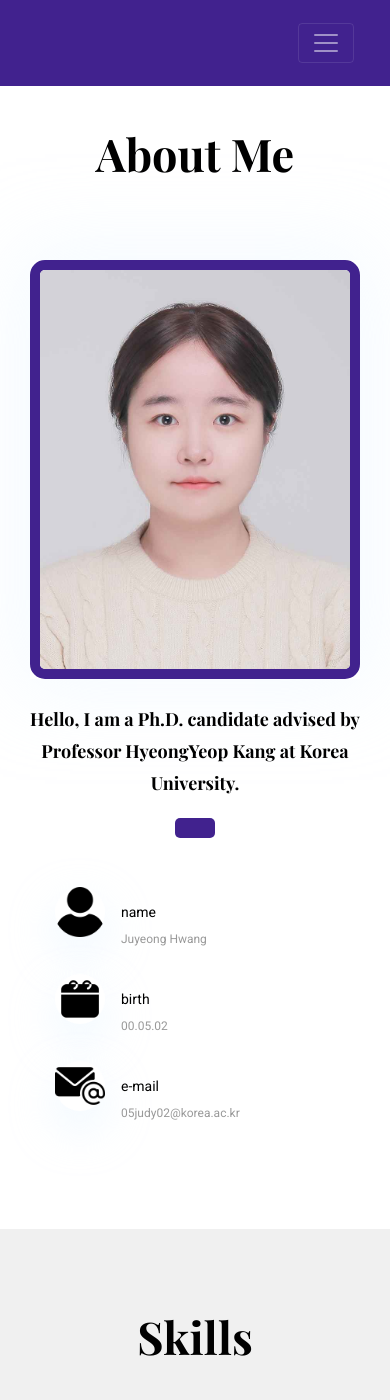
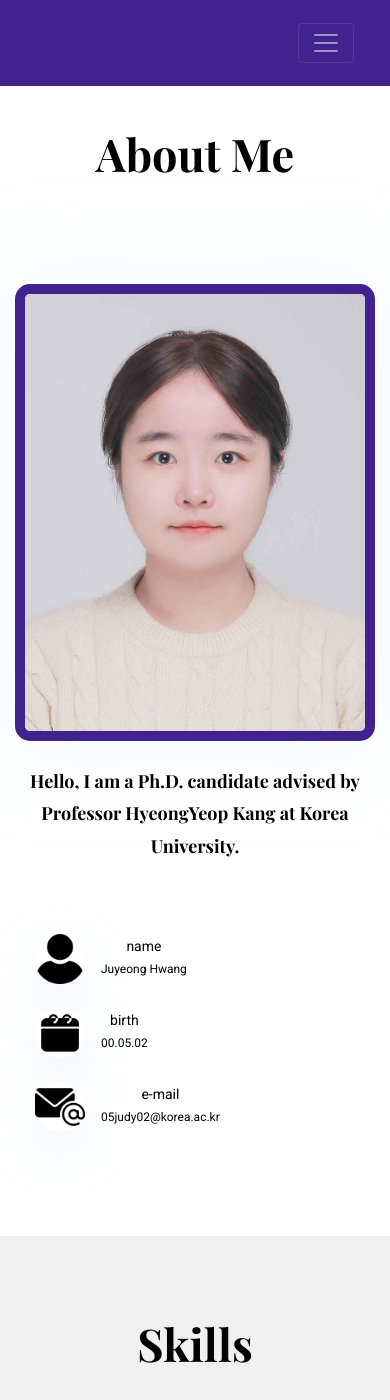
Before and after one commit to JuyeongHwang/JuyeongHwang.github.io, a Jekyll site: the page built from index.html, in a window 390 px wide and 1400 px high, scrolled down 615 px. Built offline with Jekyll 4.4.1, drawn with Linux system fonts in a browser that asks for light colours; some web fonts are replaced.

Commit message:
about-section.html

```diff
--- a/_includes/about-section.html
+++ b/_includes/about-section.html
@@ -5,35 +5,54 @@
       <div class="col-12 text-center">
         <h2 class="section-title">{{ site.data.settings.about-title }}</h2>
       </div>
-            <div class="col-lg-10 mx-auto text-center">
-                <div class="col-md-3 text-center mx-left">
-                    <div class="shadow-down mb-4">
-                        <img src="assets/images/about/Hwang.jpg" alt="{{ page.author }}"
-                             class="img-fluid w-100 rounded-lg border-thick" style="border-color :#41228E;">
+    </div>
+
+    <div class="row align-items-center justify-content-center text-center mt-4">
+      <!-- 이미지 -->
+      <div class="col-md-4 mb-4">
+        <div class="shadow-down">
+          <img
+            src="assets/images/about/Hwang.jpg"
+            alt="{{ page.author }}"
+            class="img-fluid w-100 rounded-lg border-thick"
+            style="border-color: #41228E;"
+          />
         </div>
       </div>
-                <p class="font-secondary paragraph-lg text-dark drag-lg-top">{{ site.data.settings.blurb }}</p>
-                <a class="btn btn-sm btn-primary" href="{{ site.data.settings.blurb-btn-link }}">{{
-                    site.data.settings.blurb-btn-name }}</a>
+
+      <!-- 소개 문장 및 버튼 -->
+      <div class="col-md-6">
+        <p class="font-secondary paragraph-lg text-dark mb-4">
+          {{ site.data.settings.blurb }}
+        </p>
+        {% if site.data.settings.blurb-btn-link and site.data.settings.blurb-btn-name %}
+          <a class="btn btn-sm btn-primary" href="{{ site.data.settings.blurb-btn-link }}">
+            {{ site.data.settings.blurb-btn-name }}
+          </a>
+        {% endif %}
       </div>
     </div>
   </div>
 
-    <div class="container">
+  <!-- infos (이름, 생일, 이메일 등) -->
+  <div class="container mt-5">
     <div class="row justify-content-center">
-            <div class="col-lg-12 text-center mb-5">
-            </div>
       {% for infos in site.data.settings.infos %}
       <div class="col-lg-4 col-md-6 mb-4 content-gap">
-                <div class="d-flex">
-                    <div class="mr-lg-5 mr-3">
+        <div class="d-flex align-items-center justify-content-start">
+          <div class="mr-3">
             <i class="icon icon-light icon-bg bg-white shadow rounded-circle d-block">
-                            <img src="{{ infos.icon | relative_url }}" style="max-width: 50px; height: auto;" class="mb-4" alt="icon">
+              <img
+                src="{{ infos.icon | relative_url }}"
+                style="max-width: 50px; height: auto;"
+                class="mb-3"
+                alt="icon"
+              />
             </i>
           </div>
-                    <div>
-                        <h5> <br>{{ infos.title }}</h5>
-                        <p class="mb-0 text-light">{{ infos.data }}</p>
+          <div class="text-start">
+            <h5 class="mb-1">{{ infos.title }}</h5>
+            <p class="mb-0 text-dark">{{ infos.data }}</p>
           </div>
         </div>
       </div>
@@ -41,14 +60,33 @@
     </div>
   </div>
 </section>
+
+<!-- 스타일 -->
 <style>
-    /* ??? ? ?? ?? */
+  .img-fluid {
+    max-width: 100%;
+    height: auto;
+  }
+
+  .section .row {
+    align-items: flex-start;
+  }
+
+  .content-gap {
+    margin-left: 0;
+  }
+
+  @media (max-width: 991.98px) {
+    .col-md-4,
+    .col-md-6 {
+      text-align: center;
+    }
+  }
+
   @media (max-width: 767.98px) {
     .content-gap {
-            margin-left: 40px; /* ??? ????? ?? ?? */
+      margin-left: 20px;
     }
   }
 </style>
-{% if site.data.settings.infos %}
-{% endif %}
 <!-- /about -->
--- a/assets/scss/templates/_about.scss
+++ b/assets/scss/templates/_about.scss
@@ -53,42 +53,3 @@
     right: -100px;
   }
 }
-
-/* ============================
-   ABOUT SECTION LAYOUT FIX
-============================ */
-.about {
-  display: flex;
-  flex-wrap: wrap;
-  align-items: flex-start;
-  justify-content: center;
-  gap: 40px;
-
-  .about-image,
-  .about-img {
-    flex: 1 1 40%;
-    max-width: 40%;
-    text-align: center;
-
-    img {
-      max-width: 100%;
-      height: auto;
-      border-radius: 10px;
-    }
-  }
-
-  .about-content {
-    flex: 1 1 55%;
-    max-width: 55%;
-    padding-top: 20px;
-  }
-
-  @media (max-width: 768px) {
-    flex-direction: column;
-
-    .about-image,
-    .about-content {
-      max-width: 100%;
-    }
-  }
-}
```
Also changed, not shown: _layouts/about.html (+30 -0 lines). Lines whose indentation alone changed are shown as unchanged.
